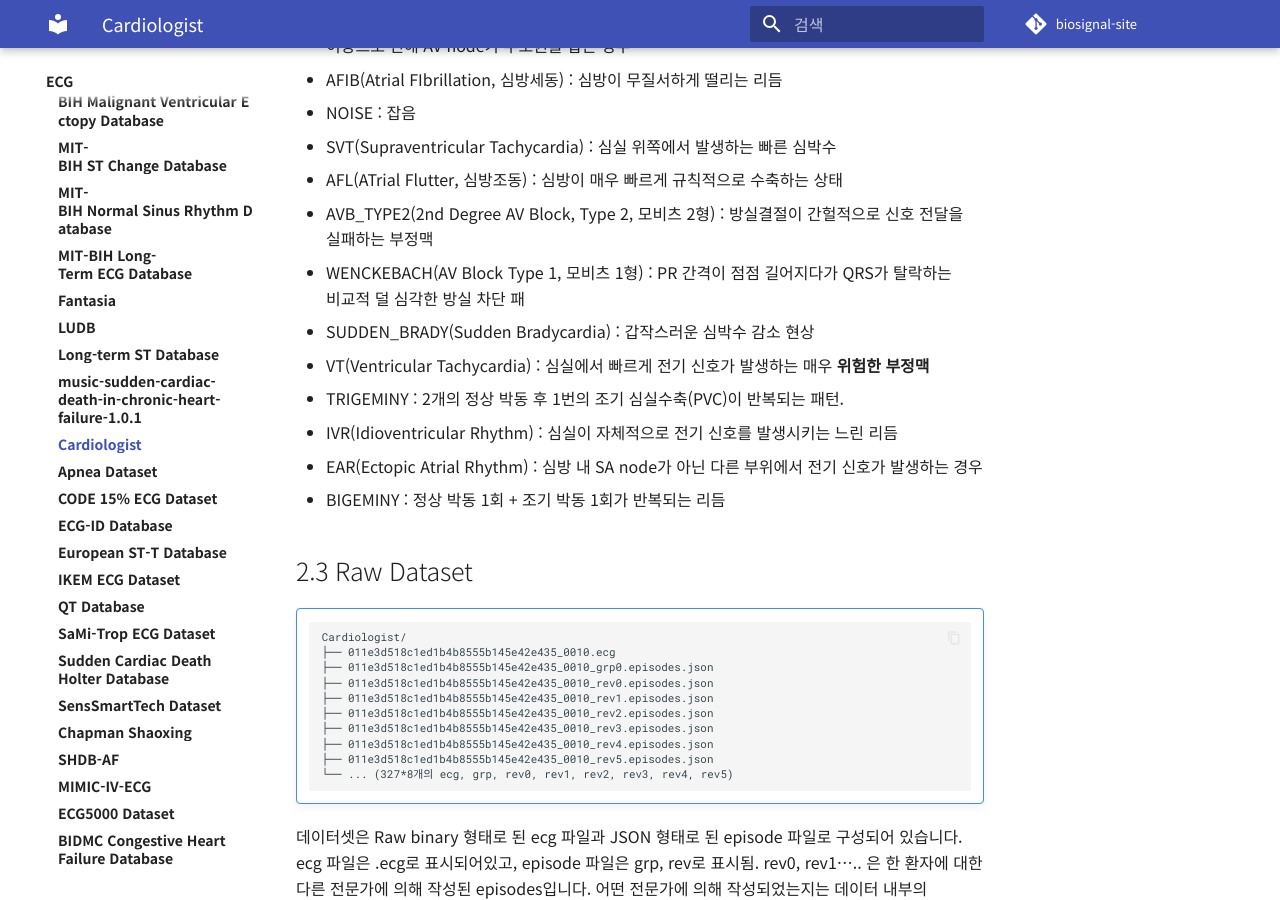
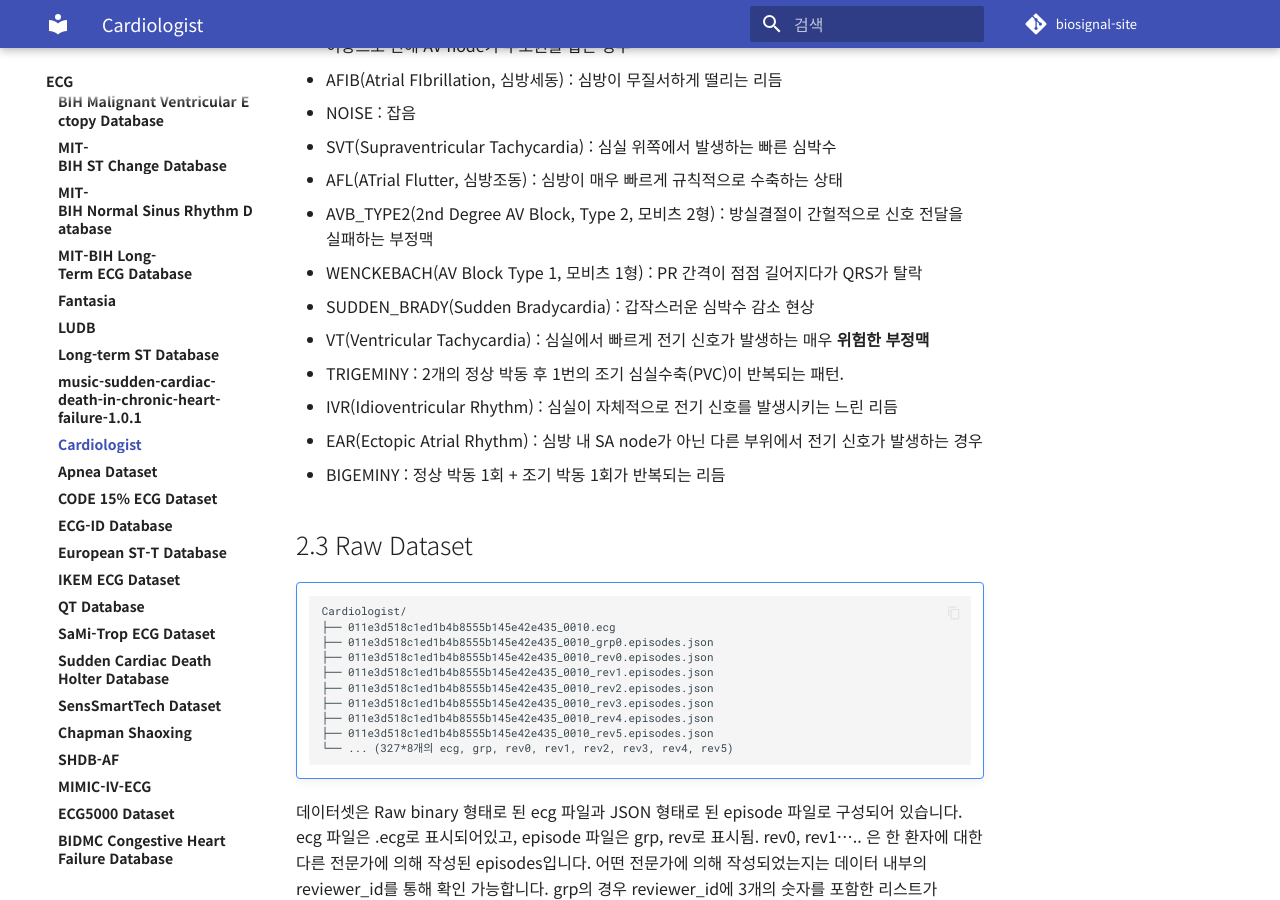
Before and after one commit to iwantjeonyeok/biosignal-site, an MkDocs documentation site: the page built from docs/ecg/cardiologist.md, in a window 1280 px wide and 900 px high, scrolled down 1528 px. Built offline with MkDocs 1.6.1 and Material for MkDocs 9.7.7, drawn with Linux system fonts in a browser that asks for light colours; comment, search, counter and statistics services are not loaded.

Commit message:
Update cardiologist.md

```diff
--- a/docs/ecg/cardiologist.md
+++ b/docs/ecg/cardiologist.md
@@ -37,7 +37,7 @@
 - SVT(Supraventricular Tachycardia) : 심실 위쪽에서 발생하는 빠른 심박수
 - AFL(ATrial Flutter, 심방조동) : 심방이 매우 빠르게 규칙적으로 수축하는 상태
 - AVB_TYPE2(2nd Degree AV Block, Type 2, 모비츠 2형) : 방실결절이 간헐적으로 신호 전달을 실패하는 부정맥
-- WENCKEBACH(AV Block Type 1, 모비츠 1형) : PR 간격이 점점 길어지다가 QRS가 탈락하는 비교적 덜 심각한 방실 차단 패
+- WENCKEBACH(AV Block Type 1, 모비츠 1형) : PR 간격이 점점 길어지다가 QRS가 탈락
 - SUDDEN_BRADY(Sudden Bradycardia) : 갑작스러운 심박수 감소 현상
 - VT(Ventricular Tachycardia) : 심실에서 빠르게 전기 신호가 발생하는 매우 **위험한 부정맥**
 - TRIGEMINY : 2개의 정상 박동 후 1번의 조기 심실수축(PVC)이 반복되는 패턴.
```
